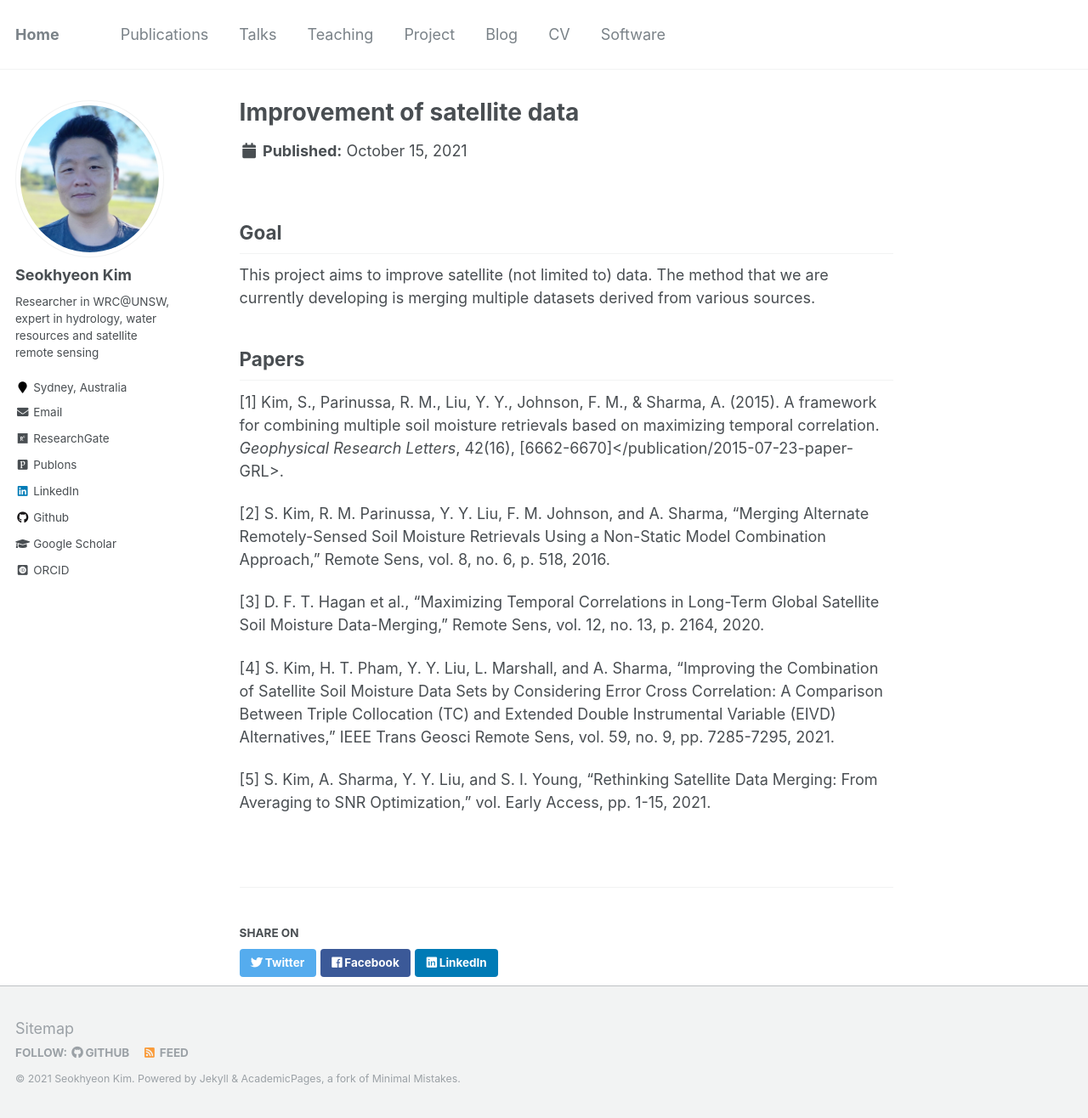
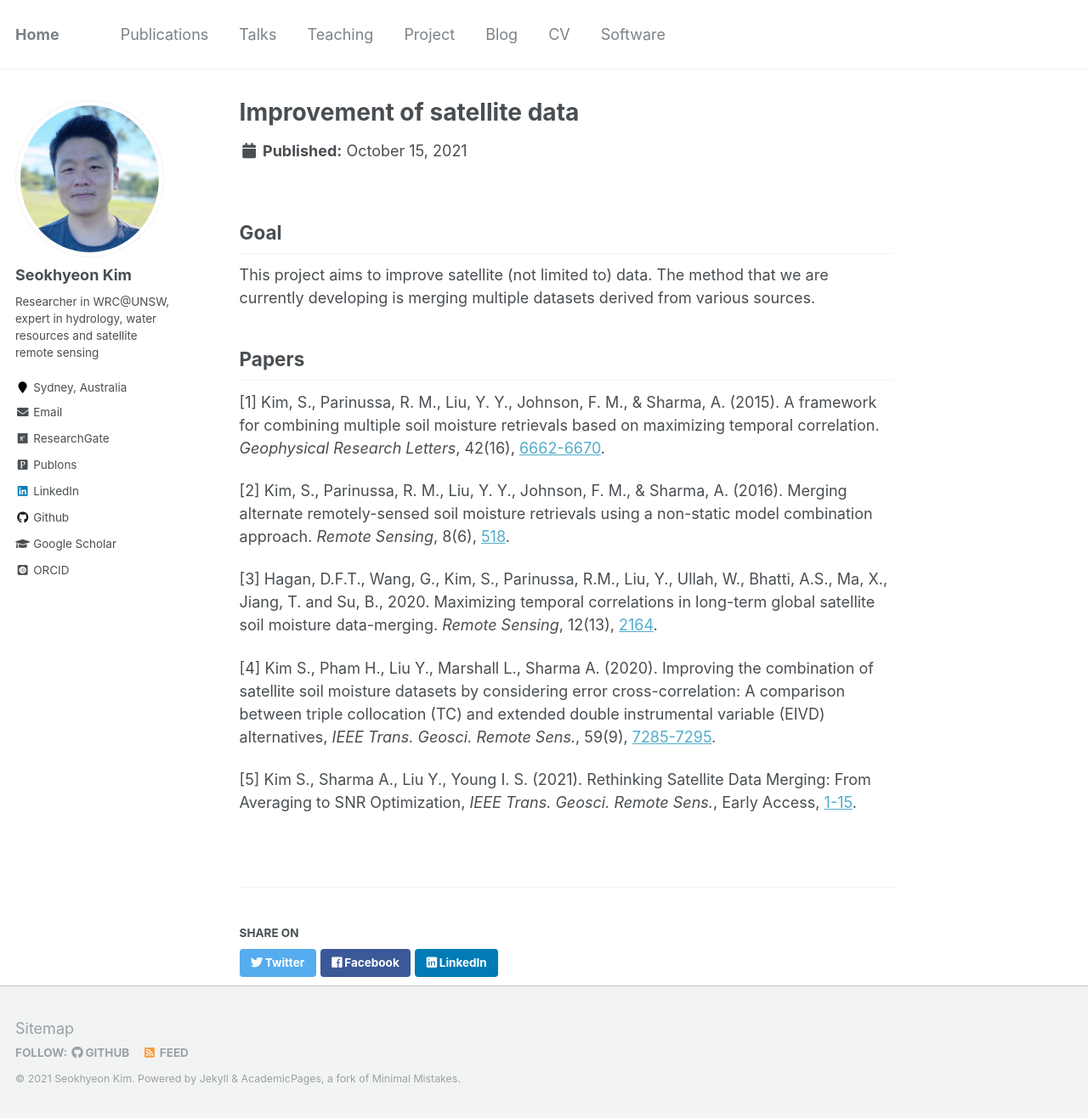
Before and after one commit to uawds/SanghoonJunWater.github.io, a Jekyll site: the page built from _portfolio/project-1_dataImprove.md, in a window 1280 px wide and 1316 px high. Shown: the whole window at 85% size. Built offline with Jekyll 4.4.1, drawn with Linux system fonts in a browser that asks for light colours; some web fonts are replaced.

Commit message:
Update project-1_dataImprove.md

```diff
--- a/_portfolio/project-1_dataImprove.md
+++ b/_portfolio/project-1_dataImprove.md
@@ -7,12 +7,12 @@ collection: project
 This project aims to improve satellite (not limited to) data. The method that we are currently developing is merging multiple datasets derived from various sources.
 
 ## Papers
-[1]	Kim, S., Parinussa, R. M., Liu, Y. Y., Johnson, F. M., & Sharma, A. (2015). A framework for combining multiple soil moisture retrievals based on maximizing temporal correlation. <i>Geophysical Research Letters</i>, 42(16), [6662-6670]</publication/2015-07-23-paper-GRL>.
+[1]	Kim, S., Parinussa, R. M., Liu, Y. Y., Johnson, F. M., & Sharma, A. (2015). A framework for combining multiple soil moisture retrievals based on maximizing temporal correlation. <i>Geophysical Research Letters</i>, 42(16), <a href="https://steelpl.github.io/publication/2015-07-23-paper-GRL" target="_blank" rel="noopener noreferrer">6662-6670</a>.
 
-[2]	S. Kim, R. M. Parinussa, Y. Y. Liu, F. M. Johnson, and A. Sharma, “Merging Alternate Remotely-Sensed Soil Moisture Retrievals Using a Non-Static Model Combination Approach,” Remote Sens, vol. 8, no. 6, p. 518, 2016.
+[2]	Kim, S., Parinussa, R. M., Liu, Y. Y., Johnson, F. M., & Sharma, A. (2016). Merging alternate remotely-sensed soil moisture retrievals using a non-static model combination approach. <i>Remote Sensing</i>, 8(6), <a href="https://steelpl.github.io/publication/2016-06-21-paper-RS" target="_blank" rel="noopener noreferrer">518</a>.
 
-[3]	D. F. T. Hagan et al., “Maximizing Temporal Correlations in Long-Term Global Satellite Soil Moisture Data-Merging,” Remote Sens, vol. 12, no. 13, p. 2164, 2020.
+[3]	Hagan, D.F.T., Wang, G., Kim, S., Parinussa, R.M., Liu, Y., Ullah, W., Bhatti, A.S., Ma, X., Jiang, T. and Su, B., 2020. Maximizing temporal correlations in long-term global satellite soil moisture data-merging. <i>Remote Sensing</i>, 12(13), <a href="https://steelpl.github.io/publication/2020-07-07-paper-RS" target="_blank" rel="noopener noreferrer">2164</a>.
 
-[4]	S. Kim, H. T. Pham, Y. Y. Liu, L. Marshall, and A. Sharma, “Improving the Combination of Satellite Soil Moisture Data Sets by Considering Error Cross Correlation: A Comparison Between Triple Collocation (TC) and Extended Double Instrumental Variable (EIVD) Alternatives,” IEEE Trans Geosci Remote Sens, vol. 59, no. 9, pp. 7285-7295, 2021.
+[4]	Kim S., Pham H., Liu Y., Marshall L., Sharma A. (2020). Improving the combination of satellite soil moisture datasets by considering error cross-correlation: A comparison between triple collocation (TC) and extended double instrumental variable (EIVD) alternatives, <i>IEEE Trans. Geosci. Remote Sens.</i>, 59(9), <a href="https://steelpl.github.io/publication/2020-11-02-paper-IEEE_TGRS" target="_blank" rel="noopener noreferrer">7285-7295</a>.
 
-[5]	S. Kim, A. Sharma, Y. Y. Liu, and S. I. Young, “Rethinking Satellite Data Merging: From Averaging to SNR Optimization,” vol. Early Access, pp. 1-15, 2021.
+[5]	Kim S., Sharma A., Liu Y., Young I. S. (2021). Rethinking Satellite Data Merging: From Averaging to SNR Optimization, <i>IEEE Trans. Geosci. Remote Sens.</i>, Early Access, <a href="https://steelpl.github.io/publication/2021-08-18-paper-IEEE_TGRS" target="_blank" rel="noopener noreferrer">1-15</a>.
```
